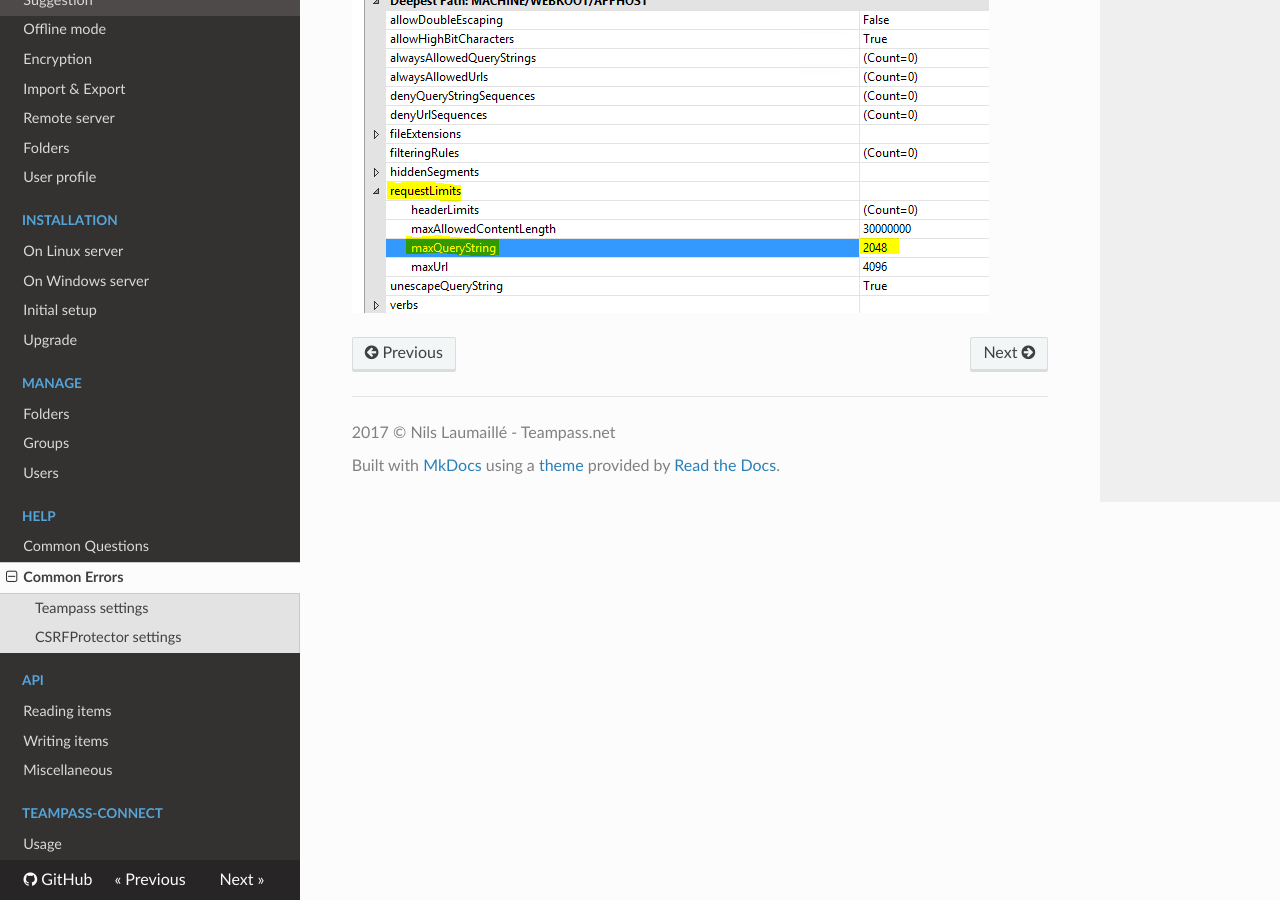
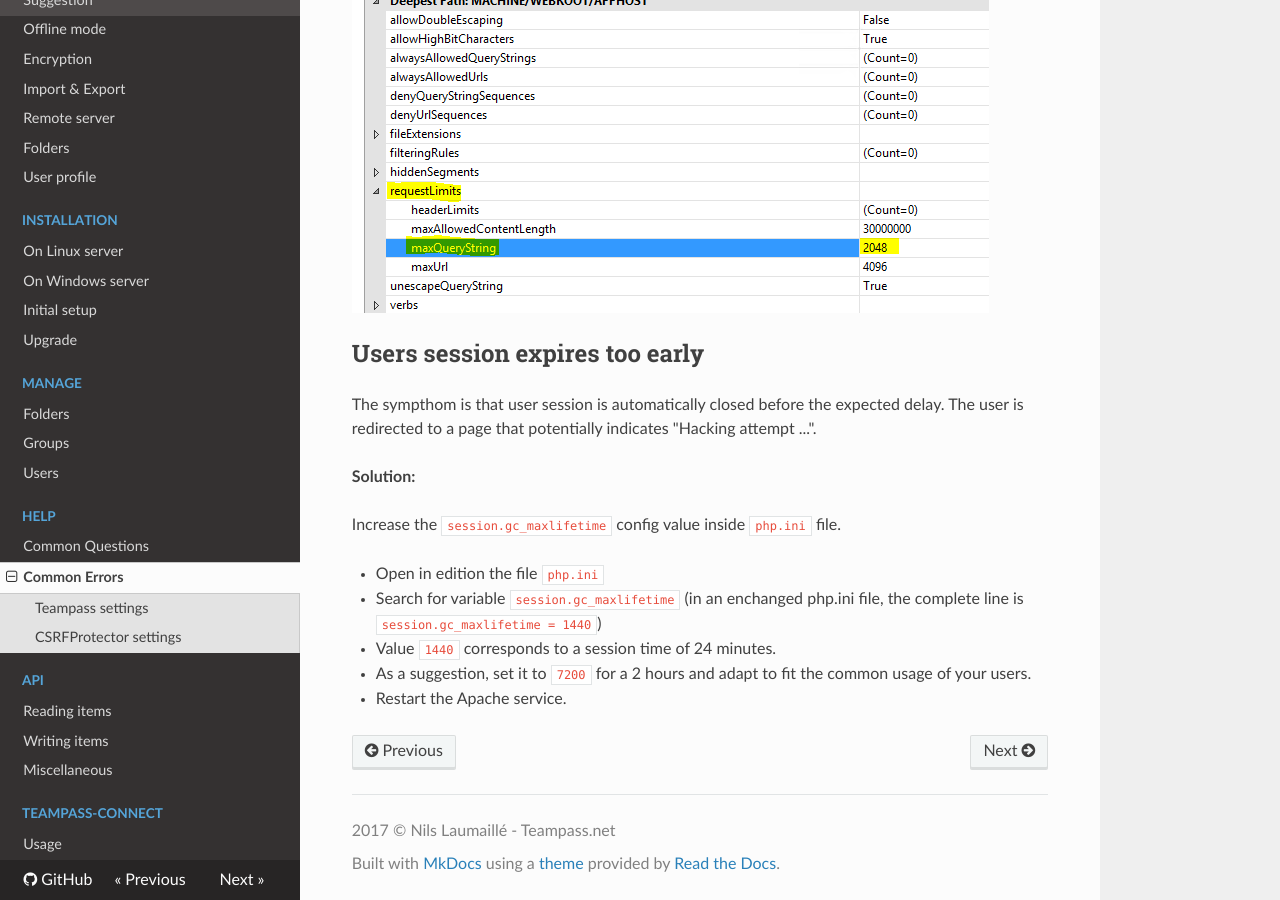
Before and after one commit to nilsteampassnet/teampass_doc, an MkDocs documentation site: the page built from docs/errors.md, in a window 1280 px wide and 900 px high, scrolled down 1858 px. Built offline with MkDocs 1.6.1, drawn with Linux system fonts in a browser that asks for light colours; nearby versions of some CDN libraries; old or Windows-style settings are respelled for this version of MkDocs.

Commit message:
Update errors.md

```diff
--- a/docs/errors.md
+++ b/docs/errors.md
@@ -42,3 +42,18 @@ Increase the `maxQueryString` config value from 2048 (default) to **4096**.
 * Identify **maxQueryString** value
 
 ![Screenshot](img/error-3.png)
+
+## Users session expires too early
+
+The sympthom is that user session is automatically closed before the expected delay.
+The user is redirected to a page that potentially indicates "Hacking attempt ...".
+
+**Solution:**
+
+Increase the `session.gc_maxlifetime` config value inside `php.ini` file.
+
+* Open in edition the file `php.ini`
+* Search for variable `session.gc_maxlifetime` (in an enchanged php.ini file, the complete line is `session.gc_maxlifetime = 1440`)
+* Value `1440` corresponds to a session time of 24 minutes.
+* As a suggestion, set it to `7200` for a 2 hours and adapt to fit the common usage of your users.
+* Restart the Apache service.
```
